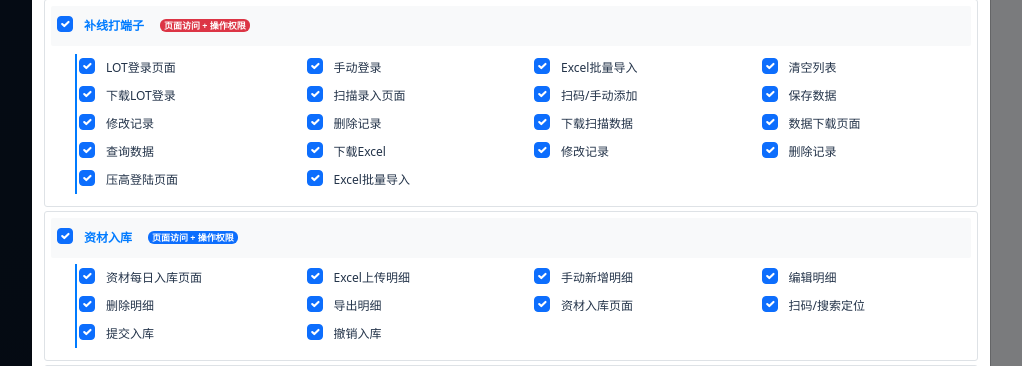
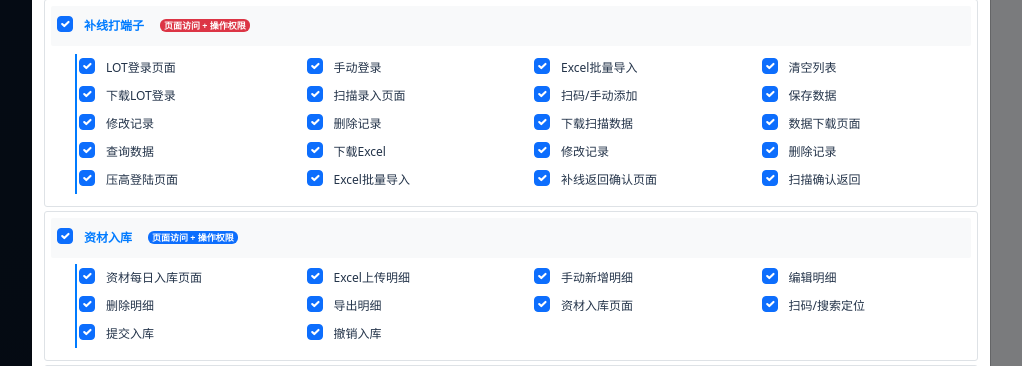
Before and after one commit to zankls777/dymes, a Flask app: page /user_management in a window 1280 px wide, after a click on "权限管理". Shown: the part 1502-1868 px from the top of the page, without its empty margins (129-1151 px from the left). Run offline with Flask 3, Linux system fonts and the light colour scheme; a user stored in the database is signed in; data comes from the database, SQL or seed files in the repository; parts of the project's set-up code (start-up, migrations or seed data) failed here and were passed over; some libraries are stand-ins or nearby versions.

Commit message:
feat(user_management): 新增补线返回确认相关页面权限

```diff
--- a/templates/user_management.html
+++ b/templates/user_management.html
@@ -1188,6 +1188,18 @@
                                                     <label class="form-check-label" for="can_wire_crimp_login_upload">Excel批量导入</label>
                                                 </div>
                                             </div>
+                                            <div class="col-md-3">
+                                                <div class="form-check">
+                                                    <input type="checkbox" class="form-check-input page-permission" id="can_wire_return_confirm" name="permissions" value="can_wire_return_confirm" data-page="wire">
+                                                    <label class="form-check-label" for="can_wire_return_confirm">补线返回确认页面</label>
+                                                </div>
+                                            </div>
+                                            <div class="col-md-3">
+                                                <div class="form-check">
+                                                    <input type="checkbox" class="form-check-input page-permission" id="can_wire_return_confirm_submit" name="permissions" value="can_wire_return_confirm_submit" data-page="wire">
+                                                    <label class="form-check-label" for="can_wire_return_confirm_submit">扫描确认返回</label>
+                                                </div>
+                                            </div>
                                         </div>
                                     </div>
                                 </div>
@@ -2005,6 +2017,8 @@
             'can_wire_data_download_delete': { id: 'can_wire_data_download_delete', name: '删除记录' },
             'can_wire_crimp_login': { id: 'can_wire_crimp_login', name: '压高登陆页面' },
             'can_wire_crimp_login_upload': { id: 'can_wire_crimp_login_upload', name: 'Excel批量导入' },
+            'can_wire_return_confirm': { id: 'can_wire_return_confirm', name: '补线返回确认页面' },
+            'can_wire_return_confirm_submit': { id: 'can_wire_return_confirm_submit', name: '扫描确认返回' },
             // 资材入库
             'can_material_inbound_daily': { id: 'can_material_inbound_daily', name: '资材每日入库页面' },
             'can_material_inbound_daily_upload': { id: 'can_material_inbound_daily_upload', name: 'Excel上传明细' },
```
Also changed, not shown: 1 other file.
